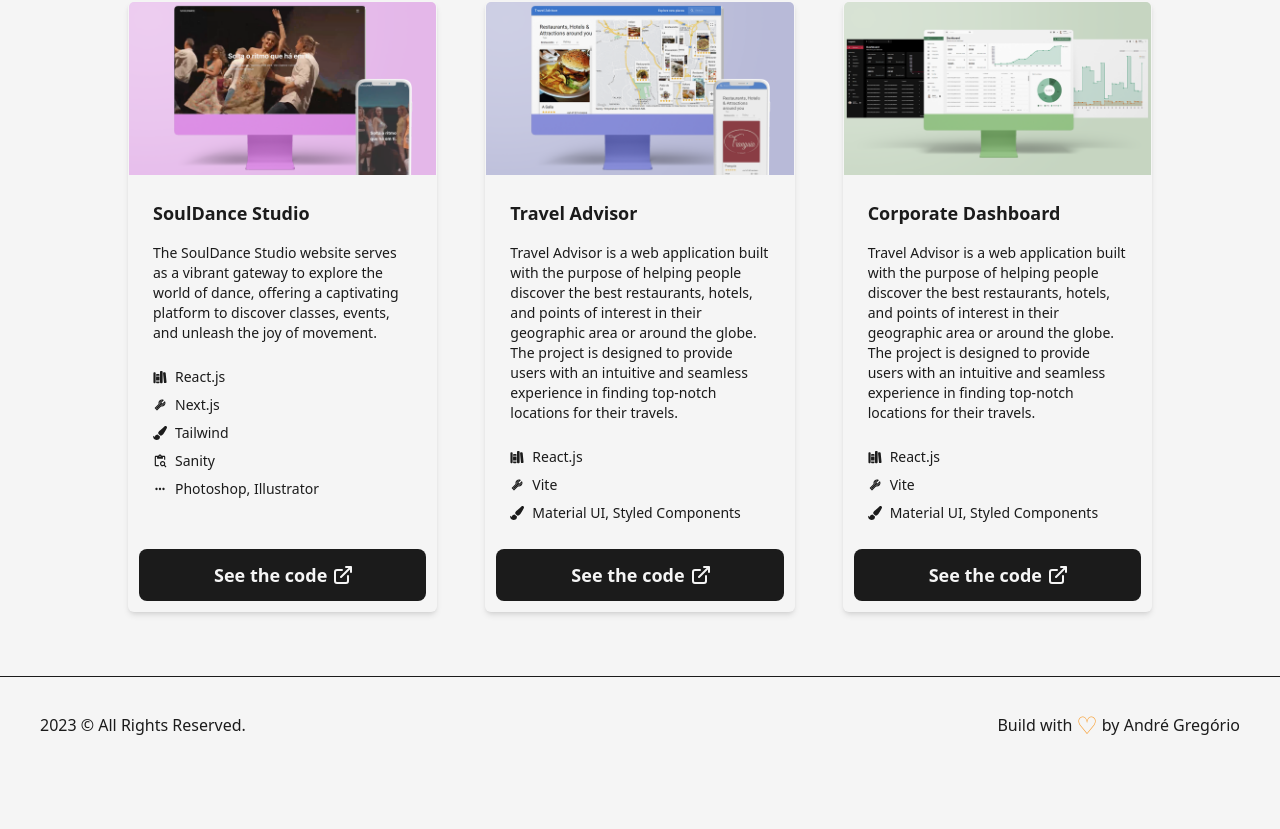
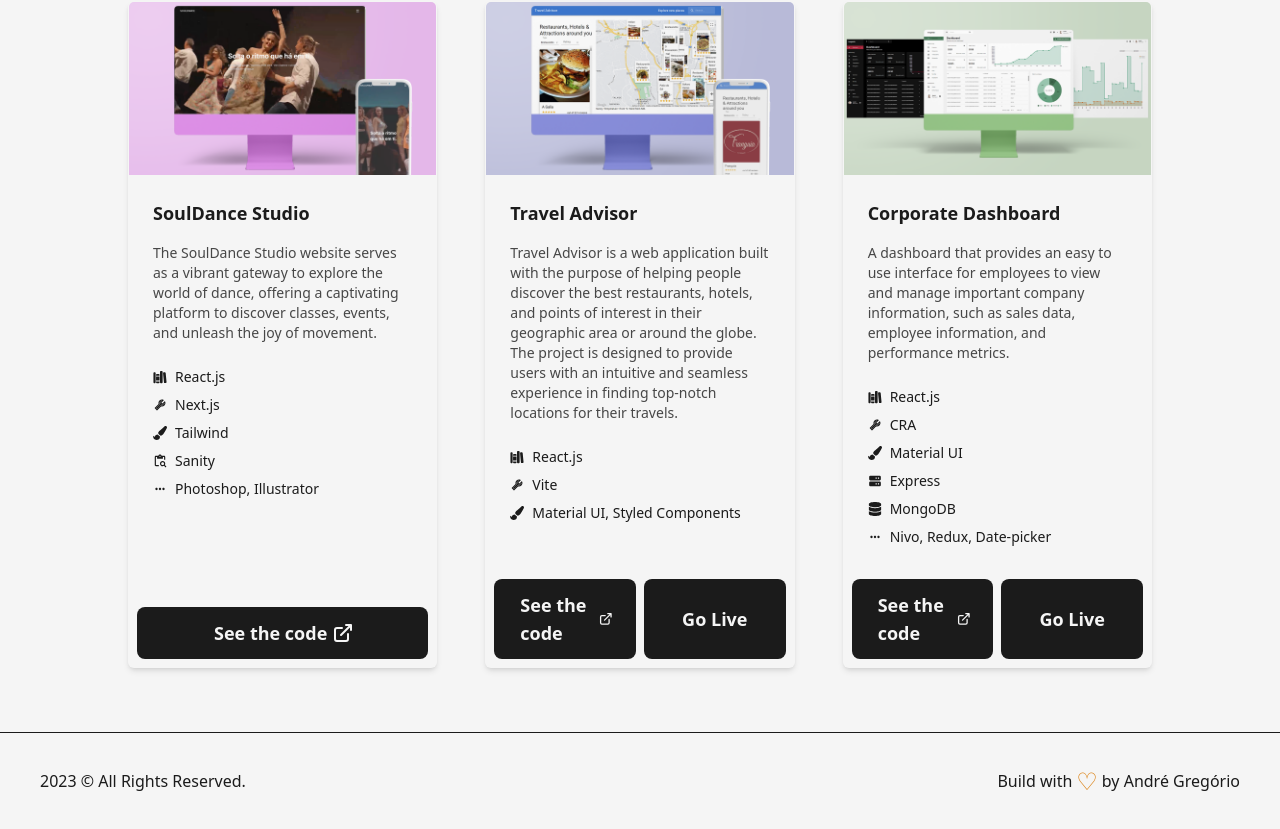
Before and after one commit to andregn26/my-portfolio, a Next.js app: page /projects in a window 1280 px wide. Shown: the part 437-1266 px from the top of the page. Before the commit the page ends 1210 px from the top, so only its background shows below. Built offline with nearby package versions, Linux system fonts and the light colour scheme.

Commit message:
update projects

```diff
--- a/app/globals.css
+++ b/app/globals.css
@@ -22,3 +22,13 @@
 .border_test {
     border: 1px solid red;
 }
+
+.bkg_theme {
+  @apply bg-dark dark:bg-light text-light dark:text-black
+}
+
+.button_theme {
+  @apply bg-dark hover:bg-light dark:bg-light dark:hover:bg-dark
+	text-light hover:text-dark dark:text-black dark:hover:text-light
+  border-2 border-solid border-transparent hover:border-dark dark:hover:border-light/50
+}
--- a/app/photography/page.jsx
+++ b/app/photography/page.jsx
@@ -10,7 +10,7 @@ const page = () => {
 			<div className="flex flex-col items-center justify-center w-full mb-64 ">
 				<AnimatedText
 					className="!mt-16  mb-16 lg:!text-6xl sm:!text-5xl xs:!text-4xl sm:mb-8"
-					text="Passion driven by purpose"
+					text="the world from a different perspective"
 				/>
 				<Photography />
 			</div>
--- a/app/projects/page.jsx
+++ b/app/projects/page.jsx
@@ -5,68 +5,40 @@ import { AiTwotoneTool } from "react-icons/ai";
 import { FaPaintBrush } from "react-icons/fa";
 import { MdContentPasteSearch } from "react-icons/md";
 import { MdMoreHoriz } from "react-icons/md";
+import { BiSolidServer } from "react-icons/bi";
+import { FaDatabase } from "react-icons/fa";
 import { LinkArrow } from "@/components/Icons";
 import TransitionEffect from "@/components/TransitionEffect";
+import { projects } from "@/components/data";
 
-const projects = [
-	{
-		name: "SoulDance Studio",
-		punchline:
-			"The SoulDance Studio website serves as a vibrant gateway to explore the world of dance, offering a captivating platform to discover classes, events, and unleash the joy of movement.",
-		description:
-			"The construction of the SoulDance website involved a comprehensive and efficient development process, employing modern web technologies to deliver a captivating user experience. Initially, thorough planning and wireframing were carried out to conceptualize the site's layout and features. NextJs was chosen as the framework due to its server-side rendering capabilities and seamless integration with React, which allowed for fast-loading, SEO-friendly pages. React, being the primary library, facilitated the creation of interactive and dynamic components that enhanced user engagement. Tailwind CSS was selected for styling, enabling a responsive and visually appealing design, with the utility-first approach streamlining the development process. For the backend and database, Sanity was employed, empowering the team to manage content effortlessly and efficiently. Overall, this combination of React, NextJs, Tailwind CSS, and Sanity provided the foundation for a modern, responsive, and user-friendly website for SoulDance, catering to their unique needs and delighting visitors with a seamless dance experience.",
-		image: "/images/projects/projects-souldance.webp",
-		stack: {
-			library: "React.js",
-			framework: "Next.js",
-			buildTool: null,
-			styling: ["Tailwind"],
-			cms: "Sanity",
-			database: null,
-			backend: null,
-			others: ["Photoshop", "Illustrator"],
-		},
-		githubLink: "",
-	},
-	{
-		name: "Travel Advisor",
-		punchline:
-			"Travel Advisor is a web application built with the purpose of helping people discover the best restaurants, hotels, and points of interest in their geographic area or around the globe. The project is designed to provide users with an intuitive and seamless experience in finding top-notch locations for their travels.",
-		description:
-			"Lorem ipsum dolor sit amet. Et molestias voluptas sed nemo mollitia non galisum sunt a eius earum qui similique eligendi eum optio iure et optio molestias. Est obcaecati numquam sed dolorum suscipit et autem facilis et quibusdam voluptas ea cumque pariatur. Ea aliquam dolorum non exercitationem aspernatur est voluptatibus dolor.",
-		image: "/images/projects/projects-travel-advisor.webp",
-		stack: {
-			library: "React.js",
-			framework: null,
-			buildTool: "Vite",
-			styling: ["Material UI", "Styled Components"],
-			cms: null,
-			database: null,
-			backend: null,
-			others: null,
-		},
-		githubLink: "",
-	},
-	{
-		name: "Corporate Dashboard",
-		punchline:
-			"Travel Advisor is a web application built with the purpose of helping people discover the best restaurants, hotels, and points of interest in their geographic area or around the globe. The project is designed to provide users with an intuitive and seamless experience in finding top-notch locations for their travels.",
-		description:
-			"Lorem ipsum dolor sit amet. Et molestias voluptas sed nemo mollitia non galisum sunt a eius earum qui similique eligendi eum optio iure et optio molestias. Est obcaecati numquam sed dolorum suscipit et autem facilis et quibusdam voluptas ea cumque pariatur. Ea aliquam dolorum non exercitationem aspernatur est voluptatibus dolor.",
-		image: "/images/projects/projects-corp_dashboard.webp",
-		stack: {
-			library: "React.js",
-			framework: null,
-			buildTool: "Vite",
-			styling: ["Material UI", "Styled Components"],
-			cms: null,
-			database: null,
-			backend: null,
-			others: null,
-		},
-		githubLink: "",
-	},
-];
+const ButtonsGroup = ({ project }) => {
+	const buttonStyle = `w-full flex items-center justify-center text-lg font-semibold
+	p-2.5 px-6 rounded-lg
+	md:p-2 md:px-4 md:text-base`;
+	return (
+		<>
+			<div className="flex gap-2 lg:flex-col m-2 ">
+				<a
+					href={project.githubLink}
+					target="_blank"
+					className={`button_theme ${buttonStyle}`}>
+					See the code
+					<div className="w-6 h-auto">
+						<LinkArrow className={"ml-1"} />
+					</div>
+				</a>
+				{project.isLive ? (
+					<a
+						href={project.githubLink}
+						target="_blank"
+						className={`button_theme ${buttonStyle}`}>
+						Go Live
+					</a>
+				) : null}
+			</div>
+		</>
+	);
+};
 
 const ProjectsPage = () => {
 	return (
@@ -77,17 +49,20 @@ const ProjectsPage = () => {
 					className="!mt-16  mb-16 lg:!text-6xl sm:!text-5xl xs:!text-4xl sm:mb-8"
 					text="Bringing Ideas to Life!"
 				/>
-				<div className="grid grid-cols-12 gap-12 md:gap-0 w-full">
+				<div className="grid grid-cols-12 gap-12 md:gap-0 md:gap-y-12 w-full">
 					{projects.map((project, id) => {
 						const projectStack = project.stack;
 						return (
 							<div
 								key={id}
-								className="relative col-span-4 md:col-span-12 w-full rounded-md shadow-md overflow-hidden border border-solid border-transparent dark:border-light/50 ">
-								<img className="w-full" src={project.image} alt="" />
-								<div className="p-6 mb-16">
+								className="flex flex-col justify-between col-span-4 lg:col-span-6 md:col-span-12 w-full rounded-md shadow-md overflow-hidden border border-solid border-transparent dark:border-light/50 ">
+								<div>
+									<img className="w-full h-auto" src={project.image} alt="" />
+									<div className=" p-6 ">
 										<h3 className="font-bold text-lg mb-4">{project.name}</h3>
-									<p className="text-sm w-full">{project.punchline}</p>
+										<p className="text-sm w-full text-dark/80 dark:text-light/80">
+											{project.punchline}
+										</p>
 										<div className=" text-sm mt-6 flex flex-col gap-2">
 											{projectStack?.library && (
 												<p className=" flex items-center">
@@ -118,7 +93,9 @@ const ProjectsPage = () => {
 													<span className=" mr-2">
 														<FaPaintBrush />
 													</span>
-												{projectStack.styling.slice(0, -1).map((other) => (
+													{projectStack.styling
+														.slice(0, -1)
+														.map((other) => (
 															<span>{other},&nbsp;</span>
 														))}
 													{projectStack.styling.slice(-1).map((other) => (
@@ -136,8 +113,18 @@ const ProjectsPage = () => {
 											)}
 											{projectStack?.backend && (
 												<p className=" flex items-center">
-												<span className=" mr-2">icon</span>{" "}
+													<span className=" mr-2">
+														<BiSolidServer />
+													</span>
 													{projectStack.backend}
+												</p>
+											)}
+											{projectStack?.database && (
+												<p className=" flex items-center">
+													<span className=" mr-2">
+														<FaDatabase />
+													</span>{" "}
+													{projectStack.database}
 												</p>
 											)}
 											{projectStack?.others && (
@@ -145,7 +132,9 @@ const ProjectsPage = () => {
 													<span className=" mr-2">
 														<MdMoreHoriz aria-label="other technology" />
 													</span>
-												{projectStack.others.slice(0, -1).map((other) => (
+													{projectStack.others
+														.slice(0, -1)
+														.map((other) => (
 															<span>{other},&nbsp;</span>
 														))}
 													{projectStack.others.slice(-1).map((other) => (
@@ -155,20 +144,8 @@ const ProjectsPage = () => {
 											)}
 										</div>
 									</div>
-								<a
-									href={project.githubLink}
-									target="_blank"
-									className="absolute bottom-2.5 left-2.5 right-2.5  flex items-center justify-center mt-6
-							bg-dark hover:bg-light dark:bg-light dark:hover:bg-dark
-							text-light hover:text-dark dark:text-black dark:hover:text-light text-lg font-semibold
-							p-2.5 px-6 rounded-lg
-							border-2 border-solid border-transparent hover:border-dark dark:hover:border-light/50
-							md:p-2 md:px-4 md:text-base">
-									See the code{" "}
-									<div className="w-6 h-auto">
-										<LinkArrow className={"ml-1"} />
 								</div>
-								</a>
+								<ButtonsGroup project={project} />
 							</div>
 						);
 					})}
--- a/components/Navbar.jsx
+++ b/components/Navbar.jsx
@@ -177,7 +177,7 @@ export const Navbar = ({ className = "" }) => {
 							<SocialMediaIcon href="https://github.com/andregn26">
 								<GithubIcon />
 							</SocialMediaIcon>
-							<SocialMediaIcon href="https://github.com/andregn26">
+							<SocialMediaIcon href="https://www.instagram.com/andregn33/">
 								<InstagramIcon />
 							</SocialMediaIcon>
 
@@ -221,7 +221,7 @@ export const Navbar = ({ className = "" }) => {
 									<GithubIcon />
 								</motion.a>
 								<motion.a
-									href="/"
+									href="https://www.instagram.com/andregn33/"
 									target="_blank"
 									whileHover={{ y: -2 }}
 									whileTap={{ scale: 0.9 }}
--- a/components/data.js
+++ b/components/data.js
@@ -114,3 +114,69 @@ export const items = [
 		tags: ["Mountains", "Aesthetic", "Pretty", "Scenic", "Rugged"],
 	},
 ];
+
+export const projects = [
+	{
+		name: "SoulDance Studio",
+		punchline:
+			"The SoulDance Studio website serves as a vibrant gateway to explore the world of dance, offering a captivating platform to discover classes, events, and unleash the joy of movement.",
+		description:
+			"The construction of the SoulDance website involved a comprehensive and efficient development process, employing modern web technologies to deliver a captivating user experience. Initially, thorough planning and wireframing were carried out to conceptualize the site's layout and features. NextJs was chosen as the framework due to its server-side rendering capabilities and seamless integration with React, which allowed for fast-loading, SEO-friendly pages. React, being the primary library, facilitated the creation of interactive and dynamic components that enhanced user engagement. Tailwind CSS was selected for styling, enabling a responsive and visually appealing design, with the utility-first approach streamlining the development process. For the backend and database, Sanity was employed, empowering the team to manage content effortlessly and efficiently. Overall, this combination of React, NextJs, Tailwind CSS, and Sanity provided the foundation for a modern, responsive, and user-friendly website for SoulDance, catering to their unique needs and delighting visitors with a seamless dance experience.",
+		image: "/images/projects/projects-souldance.webp",
+		stack: {
+			library: "React.js",
+			framework: "Next.js",
+			buildTool: null,
+			styling: ["Tailwind"],
+			cms: "Sanity",
+			database: null,
+			backend: null,
+			others: ["Photoshop", "Illustrator"],
+		},
+		githubLink: "https://github.com/andregn26/next-souldance",
+		isLive: false,
+		liveLink: "",
+	},
+	{
+		name: "Travel Advisor",
+		punchline:
+			"Travel Advisor is a web application built with the purpose of helping people discover the best restaurants, hotels, and points of interest in their geographic area or around the globe. The project is designed to provide users with an intuitive and seamless experience in finding top-notch locations for their travels.",
+		description:
+			"Lorem ipsum dolor sit amet. Et molestias voluptas sed nemo mollitia non galisum sunt a eius earum qui similique eligendi eum optio iure et optio molestias. Est obcaecati numquam sed dolorum suscipit et autem facilis et quibusdam voluptas ea cumque pariatur. Ea aliquam dolorum non exercitationem aspernatur est voluptatibus dolor.",
+		image: "/images/projects/projects-travel-advisor.webp",
+		stack: {
+			library: "React.js",
+			framework: null,
+			buildTool: "Vite",
+			styling: ["Material UI", "Styled Components"],
+			cms: null,
+			database: null,
+			backend: null,
+			others: null,
+		},
+		githubLink: "https://github.com/andregn26/travel-companion-application",
+		isLive: true,
+		liveLink: "https://travel-companion-application.vercel.app/",
+	},
+	{
+		name: "Corporate Dashboard",
+		punchline:
+			"A dashboard that provides an easy to use interface for employees to view and manage important company information, such as sales data, employee information, and performance metrics.",
+		description:
+			"Lorem ipsum dolor sit amet. Et molestias voluptas sed nemo mollitia non galisum sunt a eius earum qui similique eligendi eum optio iure et optio molestias. Est obcaecati numquam sed dolorum suscipit et autem facilis et quibusdam voluptas ea cumque pariatur. Ea aliquam dolorum non exercitationem aspernatur est voluptatibus dolor.",
+		image: "/images/projects/projects-corp_dashboard.webp",
+		stack: {
+			library: "React.js",
+			framework: null,
+			buildTool: "CRA",
+			styling: ["Material UI"],
+			cms: null,
+			database: "MongoDB",
+			backend: "Express",
+			others: ["Nivo", "Redux", "Date-picker"],
+		},
+		githubLink: "https://github.com/andregn26/corporate-dashboard",
+		isLive: true,
+		liveLink: "https://insightiq.onrender.com/dashboard",
+	},
+];
--- a/tailwind.config.js
+++ b/tailwind.config.js
@@ -17,7 +17,7 @@ module.exports = {
 			colors: {
 				dark: "#1b1b1b",
 				light: "#f5f5f5",
-				primary: "#F89925",
+				primary: "#DA7B07",
 				secondary: "#FDDAB0",
 				primaryDark: "#3FA5F3",
 				secondaryDark: "#074473",
```
Lines whose indentation alone changed are shown as unchanged.
